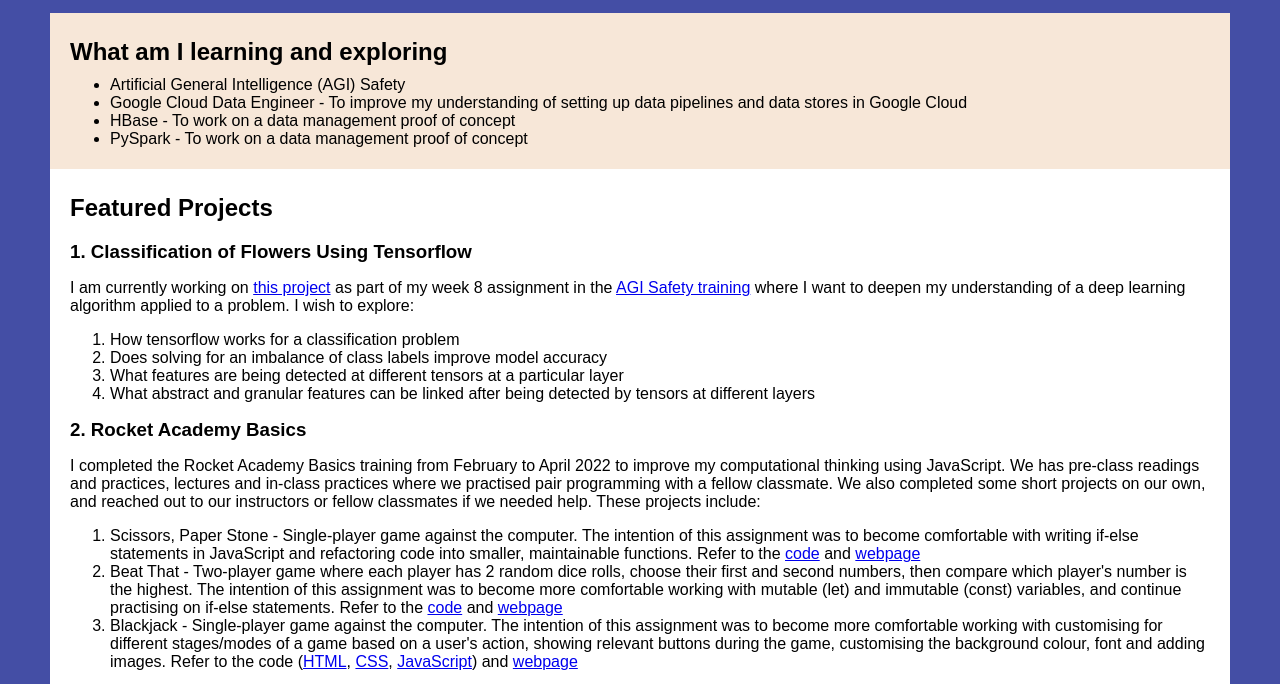
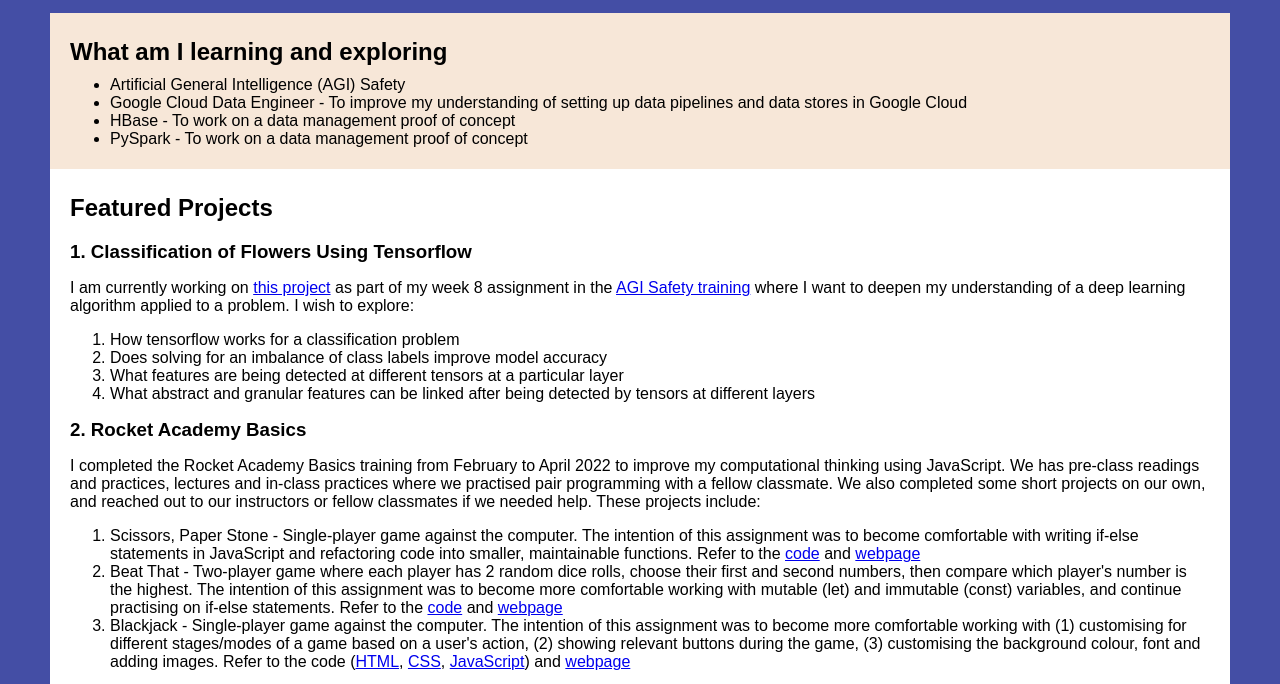
Before and after one commit to KaiquanMah/portfolio, a website: page index.html in a window 1280 px wide. Shown: the part 102-786 px from the top of the page. Drawn offline with Linux system fonts and the light colour scheme.

Commit message:
Update index.html

```diff
--- a/index.html
+++ b/index.html
@@ -58,7 +58,7 @@
               <ol>
                   <li>Scissors, Paper Stone - Single-player game against the computer. The intention of this assignment was to become comfortable with writing if-else statements in JavaScript and refactoring code into smaller, maintainable functions. Refer to the <a href="https://github.com/KaiquanMah/basics-14-real/blob/main/project1-sps/script.js" target="_blank">code</a> and <a href="https://kaiquanmah.github.io/basics-14-real/project1-sps/index.html" target="_blank">webpage</a></li>
                   <li>Beat That - Two-player game where each player has 2 random dice rolls, choose their first and second numbers, then compare which player's number is the highest. The intention of this assignment was to become more comfortable working with mutable (let) and immutable (const) variables, and continue practising on if-else statements. Refer to the <a href="https://github.com/KaiquanMah/basics-14-real/blob/main/project2-beat-that/script.js" target="_blank">code</a> and <a href="https://kaiquanmah.github.io/basics-14-real/project2-beat-that/index.html" target="_blank">webpage</a></li>
-                  <li>Blackjack - Single-player game against the computer. The intention of this assignment was to become more comfortable working with customising for different stages/modes of a game based on a user's action, showing relevant buttons during the game, customising the background colour, font and adding images. Refer to the code (<a href="https://github.com/KaiquanMah/basics-14-real/blob/main/project3-blackjack/index.html" target="_blank">HTML</a>, <a href="https://github.com/KaiquanMah/basics-14-real/blob/main/project3-blackjack/styles.css" target="_blank">CSS</a>, <a href="https://github.com/KaiquanMah/basics-14-real/blob/main/project3-blackjack/script.js" target="_blank">JavaScript</a>) and <a href="https://kaiquanmah.github.io/basics-14-real/project3-blackjack/index.html" target="_blank">webpage</a></li>
+                  <li>Blackjack - Single-player game against the computer. The intention of this assignment was to become more comfortable working with (1) customising for different stages/modes of a game based on a user's action, (2) showing relevant buttons during the game, (3) customising the background colour, font and adding images. Refer to the code (<a href="https://github.com/KaiquanMah/basics-14-real/blob/main/project3-blackjack/index.html" target="_blank">HTML</a>, <a href="https://github.com/KaiquanMah/basics-14-real/blob/main/project3-blackjack/styles.css" target="_blank">CSS</a>, <a href="https://github.com/KaiquanMah/basics-14-real/blob/main/project3-blackjack/script.js" target="_blank">JavaScript</a>) and <a href="https://kaiquanmah.github.io/basics-14-real/project3-blackjack/index.html" target="_blank">webpage</a></li>
               </ol>
           </p>
         </section>
```
